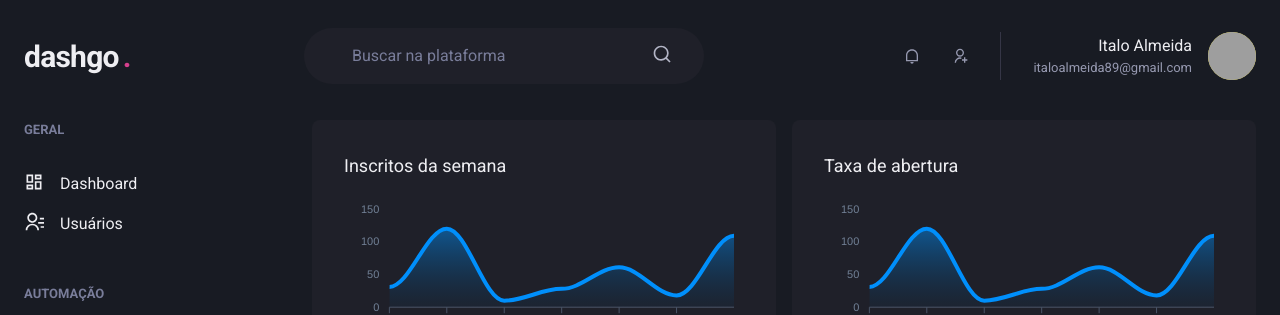
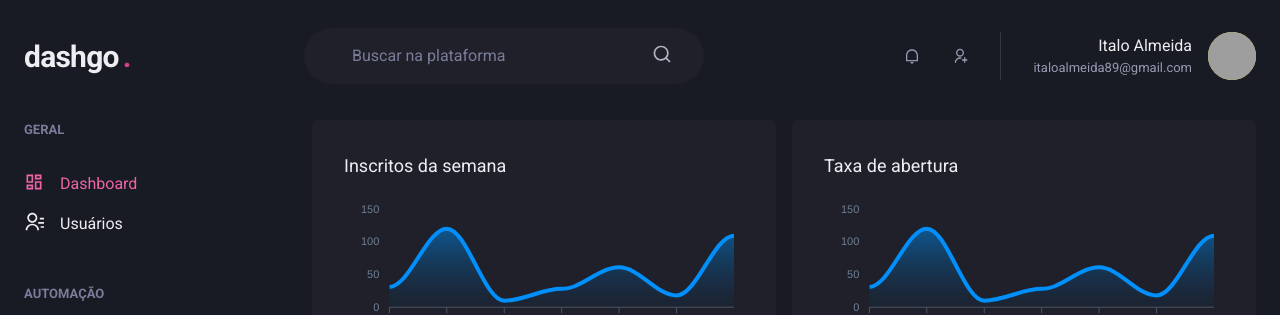
Before and after one commit to italoalmeida89/ignite-dashgo, a Next.js app: page /dashboard in a window 1280 px wide. Shown: the top 315 px of the page. Built offline with nearby package versions, Linux system fonts and the light colour scheme; grey boxes are pictures that could not be loaded.

Commit message:
change active links

```diff
--- /dev/null
+++ b/src/components/ActiveLink.tsx
@@ -0,0 +1,37 @@
+import Link, { LinkProps } from "next/link";
+import { useRouter } from "next/router";
+import { cloneElement, ReactElement } from "react";
+
+interface ActiveLinkProps extends LinkProps {
+  children: ReactElement;
+  shouldMatchExactHref?: boolean;
+}
+
+export function ActiveLink({
+  children,
+  shouldMatchExactHref = false,
+  ...rest
+}: ActiveLinkProps) {
+  let isActive = false;
+  const { asPath } = useRouter();
+
+  if (shouldMatchExactHref && (asPath === rest.href || asPath === rest.as)) {
+    isActive = true;
+  }
+
+  if (!shouldMatchExactHref &&
+    (asPath.startsWith(String(rest.href)) ||
+      asPath.startsWith(String(rest.as)))) {
+    isActive = true;
+  }
+
+
+  return (
+    <Link {...rest}>
+      {cloneElement(children, {
+        color: isActive ? 'pink.400' : 'gray.50'
+
+      })}
+    </Link>
+  )
+}
--- a/src/components/Sidebar/NavLink.tsx
+++ b/src/components/Sidebar/NavLink.tsx
@@ -1,6 +1,6 @@
 import { Text, Link as ChakraLink, Icon, LinkProps as ChakraLinkProps } from "@chakra-ui/react";
 import { ElementType } from "react";
-import Link from 'next/link'
+import { ActiveLink } from "../ActiveLink";
 interface NavLinkProps extends ChakraLinkProps {
   icon: ElementType;
   children: string;
@@ -9,11 +9,11 @@
 
 export function NavLink({ icon, children, href, ...rest }: NavLinkProps) {
   return (
-    <Link href={href} passHref>
+    <ActiveLink href={href} passHref>
       <ChakraLink display="flex" align="center" {...rest}>
         <Icon as={icon} fontSize="20" />
         <Text ml="4" fontWwight="medium">{children}</Text>
       </ChakraLink >
-    </Link>
+    </ActiveLink>
   );
 }
```
